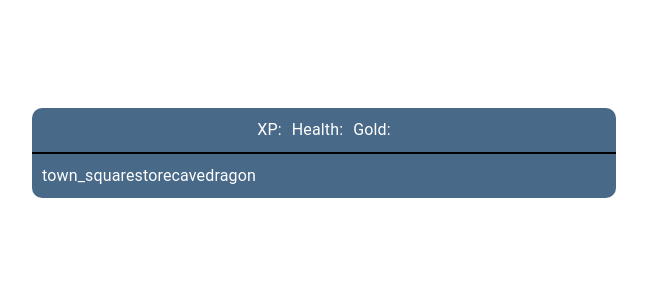
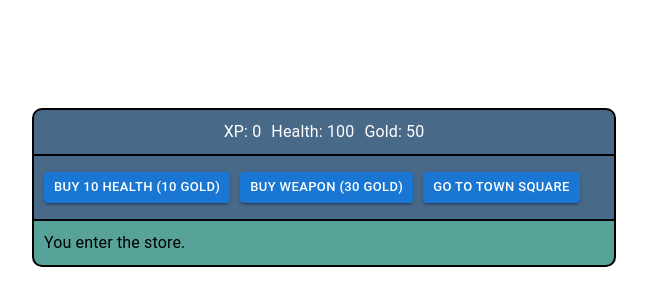
Before and after one commit to cosminsaracil/role-text-game, a Next.js app: page / in a window 1280 px wide. Both pictures are taken after a click on the button "GO TO STORE". Shown: the top 306 px of the page, without its empty margins (316-963 px from the left). Built offline with nearby package versions, Linux system fonts and the light colour scheme.

Commit message:
17.03.2024 4:45PM

```diff
--- a/src/app/components/appbar/appBar.js
+++ b/src/app/components/appbar/appBar.js
@@ -30,7 +30,16 @@ const places = [
 
 function ResponsiveAppBar() {
   const [location, setLocation] = useState("town_square");
-  console.log(location);
+  const [health, setHealth] = useState(100);
+  const [gold, setGold] = useState(50);
+  const [xp, setXp] = useState(0);
+  const [weapon, setWeapon] = useState(["stick"]);
+  // let health = 100;
+  // let gold = 50;
+  // let xp = 0;
+  const [text, setText] = useState(
+    "Welcome to Dragon Repeller. You must defeat the dragon that is preventing people from leaving the town. You are in the town square. Where do you want to go? Use the buttons above. "
+  );
   return (
     <AppBar
       position="static"
@@ -56,18 +65,21 @@ function ResponsiveAppBar() {
             borderTopRightRadius: "10px",
             borderTopLeftRadius: "10px",
             padding: "10px",
+            border: "2px solid black",
           }}
         >
-          <Typography>{"XP: "}</Typography>
-          <Typography>{"Health: "}</Typography>
-          <Typography>{"Gold: "}</Typography>
+          <Typography>{`XP: ${xp} `}</Typography>
+          <Typography>{`Health: ${health}`}</Typography>
+          <Typography>{`Gold: ${gold}`}</Typography>
         </Box>
-        <Divider sx={{ backgroundColor: "black" }} />
+
         <Box
           sx={{
             flexGrow: 1,
             display: { xs: "none", md: "flex" },
             backgroundColor: "#496989",
+            borderRight: "2px solid black",
+            borderLeft: "2px solid black",
           }}
         >
           {location === "town_square" &&
@@ -80,9 +92,48 @@ function ResponsiveAppBar() {
                       variant="contained"
                       size="small"
                       onClick={() => {
-                        setLocation(place.buttonText[0]);
-                        if (place.buttonText[0] === "Go to store") {
-                          console.log("store");
+                        setLocation("store");
+                        setText("You enter the store.");
+                      }}
+                    >
+                      {place.buttonText[0]}
+                    </Button>
+                    <Button
+                      sx={{ my: 2, color: "white", ml: "10px" }}
+                      variant="contained"
+                      size="small"
+                      onClick={() => setLocation("cave")}
+                    >
+                      {place.buttonText[1]}
+                    </Button>
+                    <Button
+                      sx={{ my: 2, color: "white", ml: "10px" }}
+                      variant="contained"
+                      size="small"
+                      onClick={() => setLocation("dragon")}
+                    >
+                      {place.buttonText[2]}
+                    </Button>
+                  </div>
+                )
+            )}
+          {location === "store" &&
+            places.map(
+              (place) =>
+                place.name === location && (
+                  <div key={place.name}>
+                    <Button
+                      sx={{ my: 2, color: "white", ml: "10px" }}
+                      variant="contained"
+                      size="small"
+                      disabled={gold < 10}
+                      onClick={() => {
+                        setGold(gold - 10);
+                        setHealth(health + 10);
+                        setXp(xp + 10);
+                        setText("You bought 10 health with 10 gold.");
+                        if (gold <= 10) {
+                          setText("You do not have enough gold.");
                         }
                       }}
                     >
@@ -92,7 +143,14 @@ function ResponsiveAppBar() {
                       sx={{ my: 2, color: "white", ml: "10px" }}
                       variant="contained"
                       size="small"
-                      onClick={() => setLocation(place.buttonText[1])}
+                      onClick={() => {
+                        setGold(gold - 30);
+                        setWeapon(["sword"]);
+                        setText("You bought a sword for 30 gold.");
+                        if (gold <= 30) {
+                          setText("You do not have enough gold.");
+                        }
+                      }}
                     >
                       {place.buttonText[1]}
                     </Button>
@@ -100,36 +158,12 @@ function ResponsiveAppBar() {
                       sx={{ my: 2, color: "white", ml: "10px" }}
                       variant="contained"
                       size="small"
-                      onClick={() => setLocation(place.buttonText[2])}
-                    >
-                      {place.buttonText[2]}
-                    </Button>
-                  </div>
-                )
-            )}
-          {location === "Go to store" &&
-            places.map(
-              (place) =>
-                place.name === location && (
-                  <div key={place.name}>
-                    <Button
-                      sx={{ my: 2, color: "white", ml: "10px" }}
-                      variant="contained"
-                      onClick={() => setLocation(place.buttonText[0])}
-                    >
-                      {place.buttonText[0]}
-                    </Button>
-                    <Button
-                      sx={{ my: 2, color: "white", ml: "10px" }}
-                      variant="contained"
-                      onClick={() => setLocation(place.buttonText[1])}
-                    >
-                      {place.buttonText[1]}
-                    </Button>
-                    <Button
-                      sx={{ my: 2, color: "white", ml: "10px" }}
-                      variant="contained"
-                      onClick={() => setLocation(place.buttonText[2])}
+                      onClick={() => {
+                        setLocation("town_square");
+                        setText(
+                          'You are in the town square. You see a sign that says "Store".'
+                        );
+                      }}
                     >
                       {place.buttonText[2]}
                     </Button>
@@ -137,20 +171,29 @@ function ResponsiveAppBar() {
                 )
             )}
         </Box>
-        <Divider sx={{ backgroundColor: "black" }} />
         <Box
           sx={{
             flexGrow: 1,
             display: { xs: "none", md: "flex" },
-            backgroundColor: "#496989",
+            backgroundColor: "#58A399",
             borderBottomRightRadius: "10px",
             borderBottomLeftRadius: "10px",
+            border: "2px solid black",
+
             padding: "10px",
+            color: "black",
           }}
         >
-          {places.map((place) => (
-            <Typography key={place.name}>{place.name}</Typography>
-          ))}
+          {location === "town_square" && (
+            <>
+              <Typography>{text}</Typography>
+            </>
+          )}
+          {location === "store" && (
+            <>
+              <Typography>{text}</Typography>
+            </>
+          )}
         </Box>
       </Container>
     </AppBar>
```
